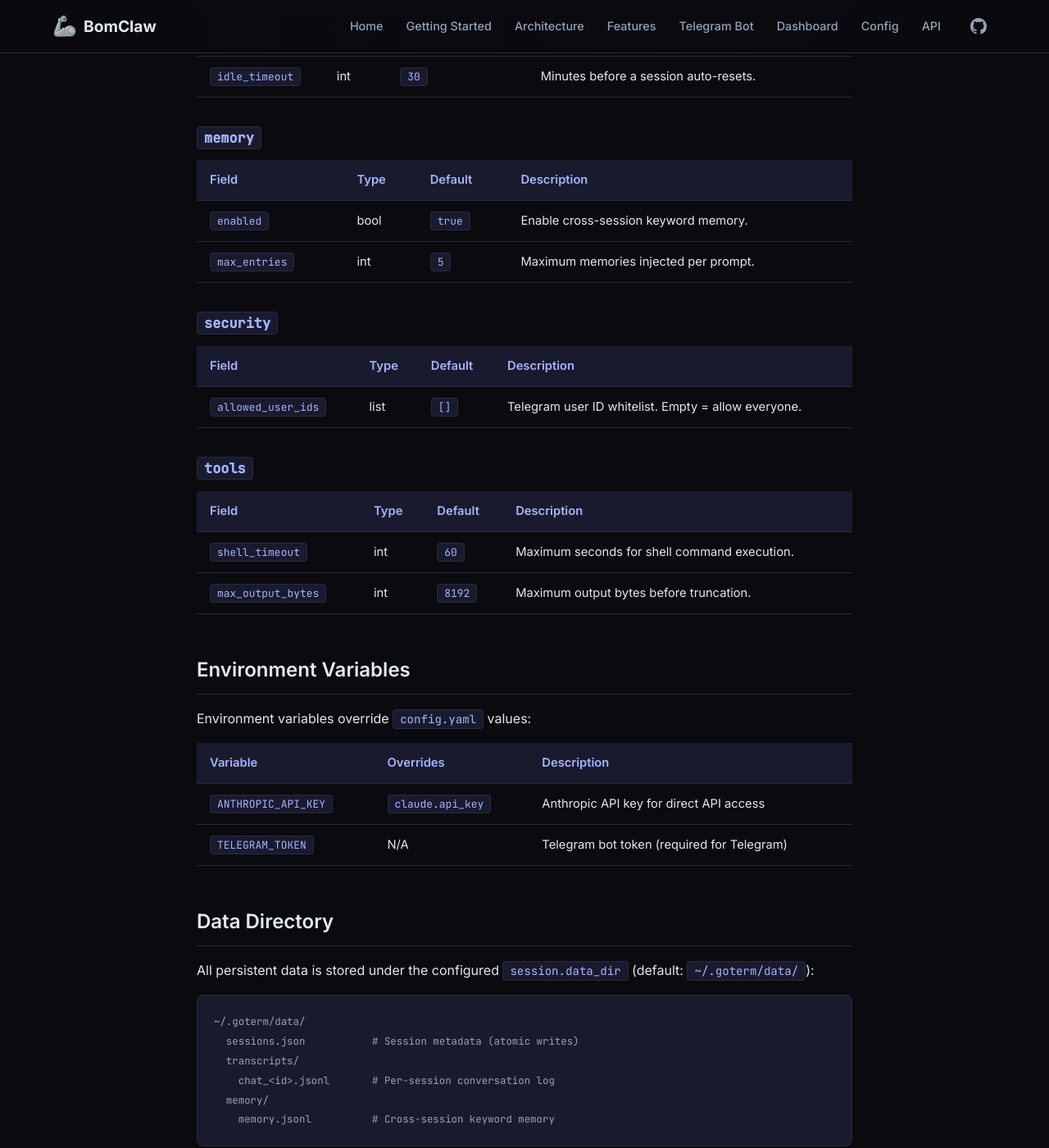
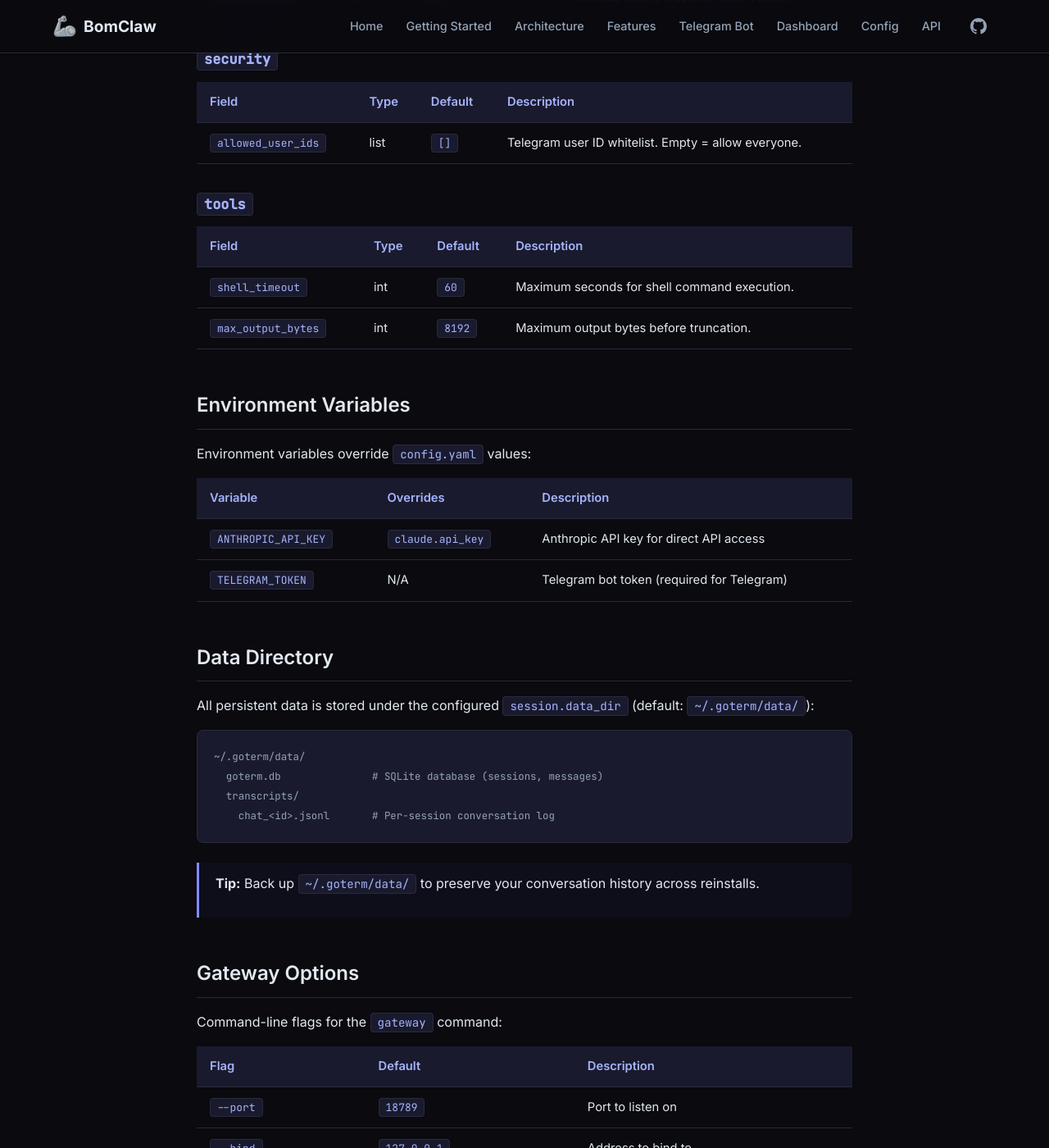
Before and after one commit to phanngoc/goterm-control, a Jekyll site: the page built from docs/configuration.md, in a window 1280 px wide and 1400 px high, scrolled down 2236 px. Shown: the whole window at 82% size. Built offline with Jekyll 4.4.1, drawn with Linux system fonts in a browser that asks for light colours; some of the changed text lies outside the part shown.

Commit message:
docs: remove memory feature references from docs and README
- Remove memory config section from configuration.md
- Remove cross-session memory feature from features.md
- Update architecture.md: remove memory/ package, update data flow
- Update index.md: replace "Persistent Memory" with "Session Continuity"
- Update README.md: remove memory config, directory, package references
- Update data dir descriptions to reflect SQLite-only storage

Refs #42

````diff
--- a/docs/configuration.md
+++ b/docs/configuration.md
@@ -33,10 +33,6 @@
 session:
   data_dir: ""                   # Default: ~/.goterm/data
   idle_timeout: 30               # Minutes before auto-reset
-
-memory:
-  enabled: true
-  max_entries: 5                 # Memories injected per prompt
 
 security:
   allowed_user_ids: []           # Telegram user whitelist (empty = all)
@@ -82,15 +78,8 @@
 
 | Field | Type | Default | Description |
 |---|---|---|---|
-| `data_dir` | string | `~/.goterm/data` | Directory for sessions, transcripts, and memory. |
+| `data_dir` | string | `~/.goterm/data` | Directory for sessions and transcripts. |
 | `idle_timeout` | int | `30` | Minutes before a session auto-resets. |
-
-### `memory`
-
-| Field | Type | Default | Description |
-|---|---|---|---|
-| `enabled` | bool | `true` | Enable cross-session keyword memory. |
-| `max_entries` | int | `5` | Maximum memories injected per prompt. |
 
 ### `security`
 
@@ -120,14 +109,12 @@
 
 ```
 ~/.goterm/data/
-  sessions.json           # Session metadata (atomic writes)
+  goterm.db               # SQLite database (sessions, messages)
   transcripts/
     chat_<id>.jsonl       # Per-session conversation log
-  memory/
-    memory.jsonl          # Cross-session keyword memory
 ```
 
-> **Tip:** Back up `~/.goterm/data/` to preserve your conversation history and memories across reinstalls.
+> **Tip:** Back up `~/.goterm/data/` to preserve your conversation history across reinstalls.
 
 ## Gateway Options
 
````
Also changed, not shown: docs/architecture.md (+4 -10 lines), docs/features.md (+1 -10 lines), docs/index.md (+3 -3 lines), README.md.
